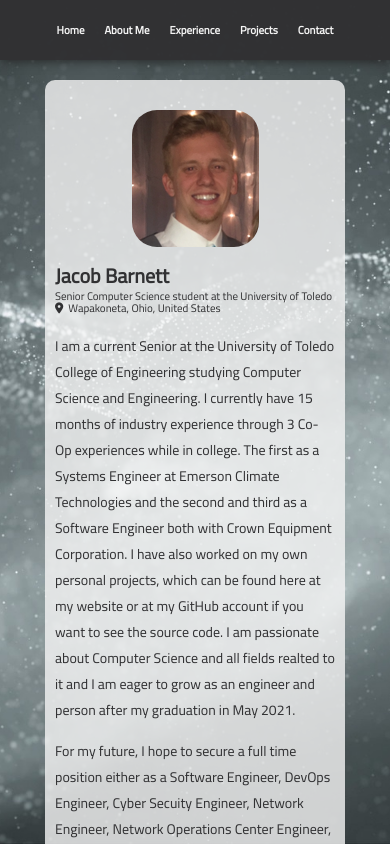
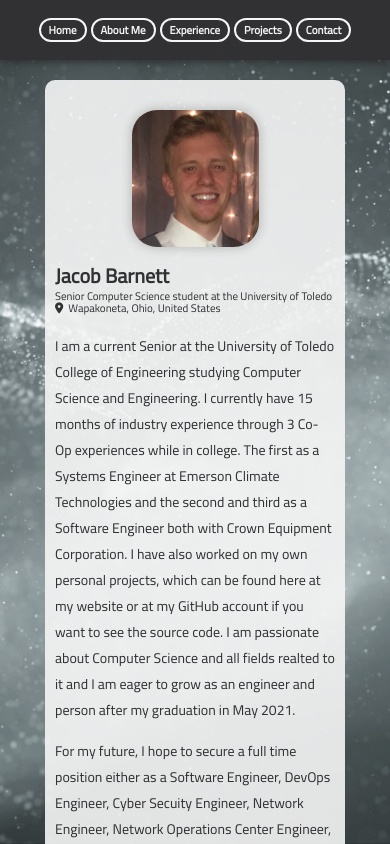
Before and after one commit to jtbarnett/Portfolio-Website, an Angular app: page /about-me in a window 390 px wide. Built offline with nearby package versions, Linux system fonts and the light colour scheme.

Commit message:
Fixed responsive issue with dashboard page in mobile view

```diff
--- a/src/app/components/about-me/about-me.component.css
+++ b/src/app/components/about-me/about-me.component.css
@@ -24,7 +24,7 @@
     margin-bottom: 40px;
     padding-bottom: 25px;
     border-radius: 10px;
-    background-color:rgba(245, 245, 245, .8);
+    background-color:rgba(245, 245, 245, .9);
     overflow: hidden;
     display: flex;
     flex-direction: column;
@@ -37,6 +37,9 @@
     width: 127px;
     height: 137px;
     border-radius: 25px;
+    -webkit-box-shadow: 0 0 10px 2px rgba(33, 33, 33, .2);
+    -moz-box-shadow: 0 0 10px 2px rgba(33, 33, 33, .2);
+    box-shadow: 0 0 10px 2px rgba(33, 33, 33, .2);
 }
 
 .body1 {
--- a/src/app/components/contact/contact.component.css
+++ b/src/app/components/contact/contact.component.css
@@ -19,7 +19,7 @@
 .google-form {
     width: 572px;
     height: 791px;
-    opacity: .8;
+    opacity: .9;
 }
 
 @media(max-width: 580px) {
--- a/src/app/components/dashboard/dashboard.component.css
+++ b/src/app/components/dashboard/dashboard.component.css
@@ -26,7 +26,7 @@
 .card {
     width: 336px;
     height: 320px;
-    background-color:rgba(245, 245, 245, .8);
+    background-color:rgba(245, 245, 245, .9);
     transition: all .2s ease-in-out;
     overflow: hidden;
     border-radius: 10px;
@@ -82,6 +82,9 @@
     border-radius: 50%;
     transition: all .4s ease-in-out;
     transform: translateX(255px);
+    -webkit-box-shadow: 0 0 10px 2px rgba(33, 33, 33, .2);
+    -moz-box-shadow: 0 0 10px 2px rgba(33, 33, 33, .2);
+    box-shadow: 0 0 10px 2px rgba(33, 33, 33, .2);
 }
 
 .card1-5:hover .photo {
@@ -131,13 +134,13 @@
     cursor: pointer;
     color: #f5f5f5;
     transition: all .2s ease-in-out;
-    -webkit-box-shadow: 0 0 10px 2px rgba(33, 33, 33, .9);
-    -moz-box-shadow: 0 0 10px 2px rgba(33, 33, 33, .9);
-    box-shadow: 0 0 10px 2px rgba(33, 33, 33, .9);
+    border: 2px solid #f5f5f5;
 }
 
 .links:hover {
     transform: scale(1.04);
+    background-color: #f5f5f5;
+    color: #313133;
 }
 
 .card6 {
@@ -191,7 +194,7 @@
     font-weight: bold;
     text-align: center;
     color:#313133;
-    background-color:rgba(245, 245, 245, .8);
+    background-color:rgba(245, 245, 245, .9);
     padding: 0 130px;
     border-radius: 50px;
     text-align: center;
@@ -223,7 +226,7 @@
     border-radius: 30px;
     text-align: center;
     color: #f5f5f5;
-    background-color: #313133;
+    background-color:rgba(49, 49, 51, .9);
     font-size: 32px;
     font-weight: bold;
     transition: all .2s ease-in-out;
@@ -327,7 +330,7 @@
 @media(max-width: 500px) {
     .body1-header {
         font-size: 30px;
-        padding: 0 41px;
+        padding: 0 40px;
     }
 
     .pill {
--- a/src/app/components/experience/experience.component.css
+++ b/src/app/components/experience/experience.component.css
@@ -14,6 +14,9 @@
     width: 55px;
     height: 55px;
     border-radius: 50%;
+    -webkit-box-shadow: 0 0 10px 2px rgba(33, 33, 33, .2);
+    -moz-box-shadow: 0 0 10px 2px rgba(33, 33, 33, .2);
+    box-shadow: 0 0 10px 2px rgba(33, 33, 33, .2);
 }
 
 .b {
@@ -39,7 +42,7 @@
     padding-top: 10px;
     margin-bottom: 40px;
     border-radius: 10px;
-    background-color:rgba(245, 245, 245, .8);
+    background-color:rgba(245, 245, 245, .9);
     display: flex;
     flex-direction: column;
     justify-content: flex-start;
--- a/src/app/components/icons/icons.component.css
+++ b/src/app/components/icons/icons.component.css
@@ -4,7 +4,7 @@
 
 .b {
     color: #f5f5f5;
-    opacity: .8;
+    opacity: .9;
     margin: 0 10px;
     cursor: pointer;
     transition: all .2s ease-in-out;
--- a/src/app/components/nav-bar/nav-bar.component.css
+++ b/src/app/components/nav-bar/nav-bar.component.css
@@ -26,14 +26,13 @@
     font-weight: bold;
     transition: all .2s ease-in-out;
     cursor: pointer;
+    border: 2px solid #f5f5f5;
 }
 
 .pill:hover {
     transform: scale(1.05);
-    background: none;
-    -webkit-box-shadow: 0 0 10px 2px rgba(33, 33, 33, 1);
-    -moz-box-shadow: 0 0 10px 2px rgba(33, 33, 33, 1);
-    box-shadow: 0 0 10px 2px rgba(33, 33, 33, 1);
+    background-color: #f5f5f5;
+    color: #313133;
 }
 
 .pill:focus {
--- a/src/app/components/projects/projects.component.css
+++ b/src/app/components/projects/projects.component.css
@@ -22,7 +22,7 @@
     height: fit-content;
     margin-bottom: 40px;
     border-radius: 10px;
-    background-color:rgba(245, 245, 245, .8);
+    background-color:rgba(245, 245, 245, .9);
     display: flex;
     flex-direction: column;
     justify-content: flex-start;
@@ -117,6 +117,9 @@
     width: 620px;
     height: 420px;
     border-radius: 10px;
+    -webkit-box-shadow: 0 0 10px 2px rgba(33, 33, 33, .2);
+    -moz-box-shadow: 0 0 10px 2px rgba(33, 33, 33, .2);
+    box-shadow: 0 0 10px 2px rgba(33, 33, 33, .2);
 }
 
 hr {
```
